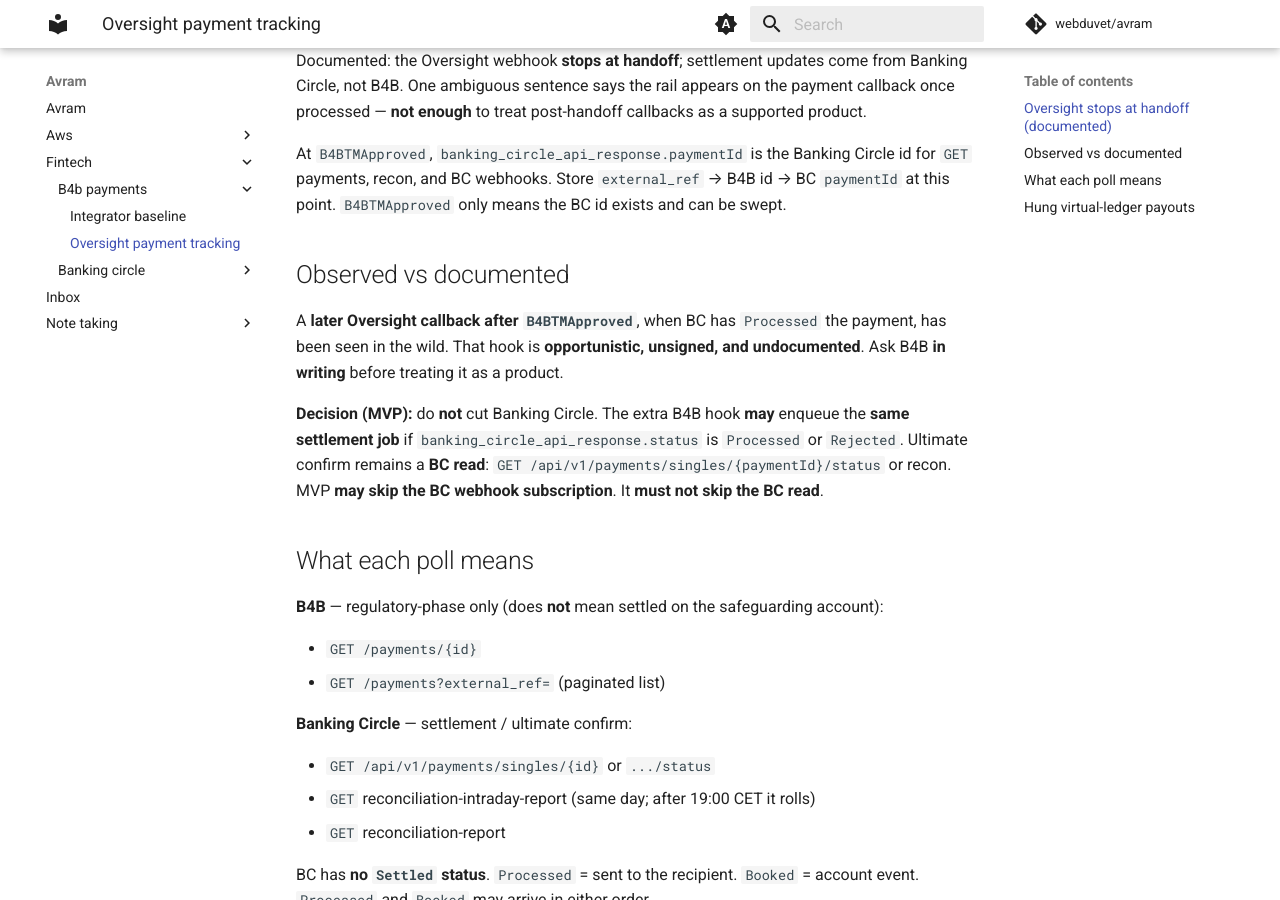
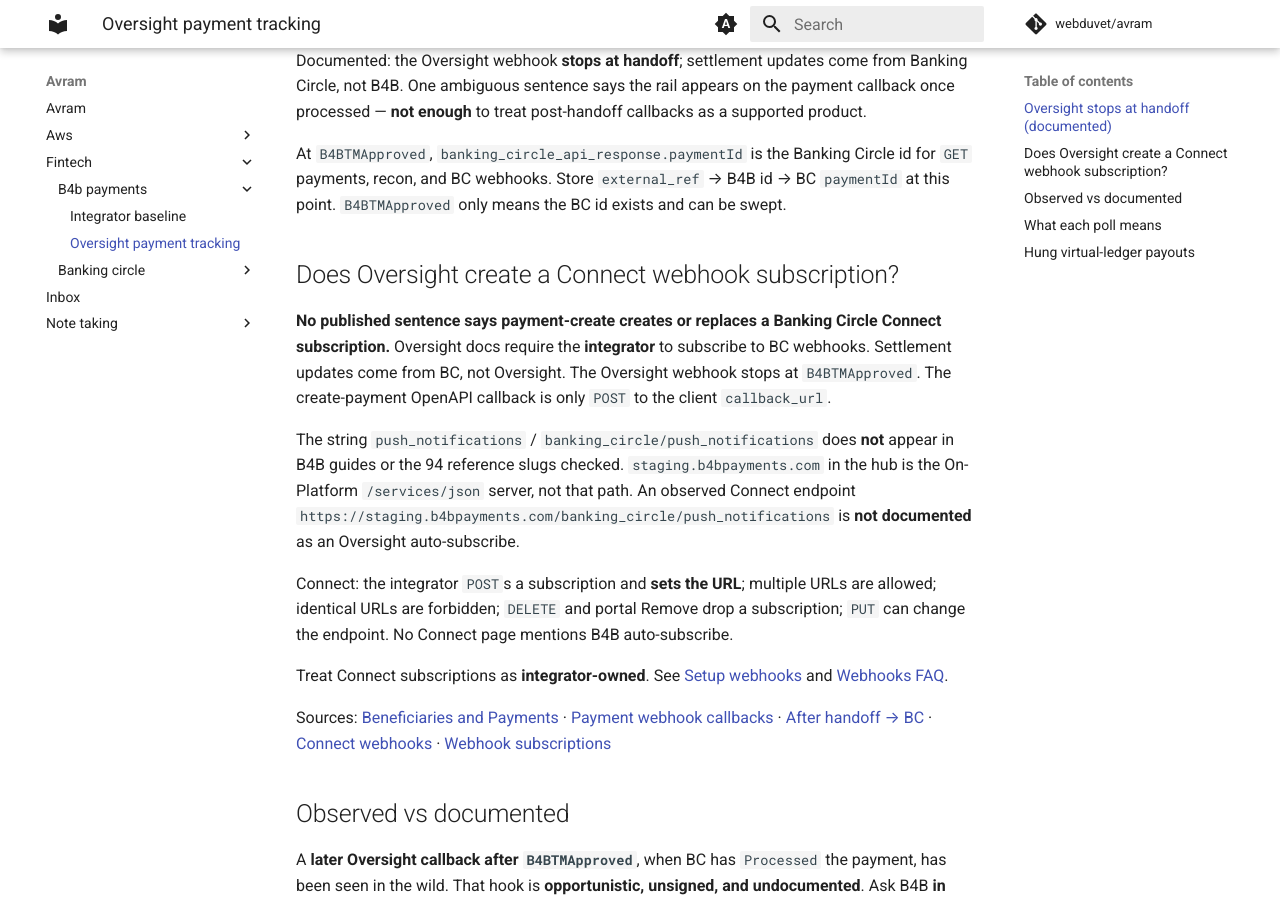
Before and after one commit to webduvet/avram, an MkDocs documentation site: the page built from docs/fintech/b4b-payments/oversight-payment-tracking.md, in a window 1280 px wide and 900 px high, scrolled down 603 px. Built offline with MkDocs 1.6.1 and Material for MkDocs 9.7.7, drawn with Linux system fonts in a browser that asks for light colours; comment, search, counter and statistics services are not loaded.

Commit message:
Note that Oversight does not publish auto-creating a Connect webhook subscription

```diff
--- a/docs/fintech/b4b-payments/oversight-payment-tracking.md
+++ b/docs/fintech/b4b-payments/oversight-payment-tracking.md
@@ -16,6 +16,18 @@ Oversight handles regulatory / pre-settlement **only**. Published Oversight docs
 Documented: the Oversight webhook **stops at handoff**; settlement updates come from Banking Circle, not B4B. One ambiguous sentence says the rail appears on the payment callback once processed — **not enough** to treat post-handoff callbacks as a supported product.
 
 At `B4BTMApproved`, `banking_circle_api_response.paymentId` is the Banking Circle id for `GET` payments, recon, and BC webhooks. Store `external_ref` → B4B id → BC `paymentId` at this point. `B4BTMApproved` only means the BC id exists and can be swept.
+
+## Does Oversight create a Connect webhook subscription?
+
+**No published sentence says payment-create creates or replaces a Banking Circle Connect subscription.** Oversight docs require the **integrator** to subscribe to BC webhooks. Settlement updates come from BC, not Oversight. The Oversight webhook stops at `B4BTMApproved`. The create-payment OpenAPI callback is only `POST` to the client `callback_url`.
+
+The string `push_notifications` / `banking_circle/push_notifications` does **not** appear in B4B guides or the 94 reference slugs checked. `staging.b4bpayments.com` in the hub is the On-Platform `/services/json` server, not that path. An observed Connect endpoint `https://staging.b4bpayments.com/banking_circle/push_notifications` is **not documented** as an Oversight auto-subscribe.
+
+Connect: the integrator `POST`s a subscription and **sets the URL**; multiple URLs are allowed; identical URLs are forbidden; `DELETE` and portal Remove drop a subscription; `PUT` can change the endpoint. No Connect page mentions B4B auto-subscribe.
+
+Treat Connect subscriptions as **integrator-owned**. See [Setup webhooks](../banking-circle/webhooks/setup-webhooks.md) and [Webhooks FAQ](../banking-circle/webhooks/faq.md#does-oversight-auto-subscribe-a-connect-webhook).
+
+Sources: [Beneficiaries and Payments](https://b4bpayments.readme.io/docs/beneficiaries-and-payments) · [Payment webhook callbacks](https://b4bpayments.readme.io/docs/beneficiaries-and-payments#payment-webhook-callbacks) · [After handoff → BC](https://b4bpayments.readme.io/docs/beneficiaries-and-payments#after-handoff-integrating-with-banking-circles-webhook) · [Connect webhooks](https://docs.bankingcircleconnect.com/docs/webhooks) · [Webhook subscriptions](https://docs.bankingcircleconnect.com/docs/webhook-subscriptions)
 
 ## Observed vs documented
 
```
Also changed, not shown: docs/fintech/banking-circle/webhooks/faq.md (+4 -0 lines).
